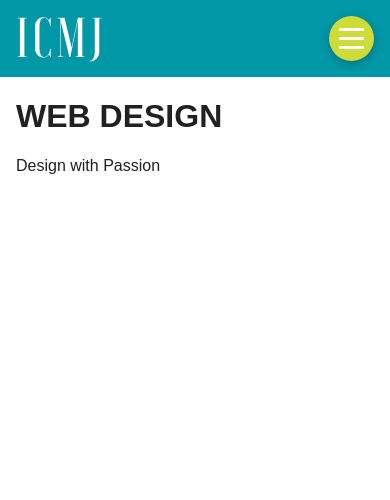
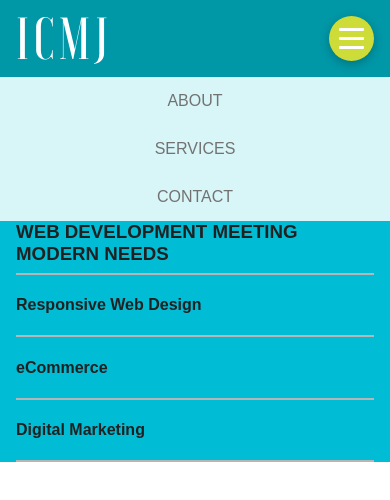
Before and after one commit to calvinfu1128/h5bp, a website: page index.html in a window 390 px wide. Drawn offline with nearby package versions, Linux system fonts and the light colour scheme.

Commit message:
added mobile menu items

```diff
--- a/css/main.styl
+++ b/css/main.styl
@@ -18,9 +18,18 @@ li
   list-style: none
   display: inline-block
 
+hr
+  border-color: $divider-color
+
 .align-left
   position: relative
-  left: 16px
+  padding-left: 16px
+
+.container
+  padding-left: 16px
+  padding-right: 16px
+  margin-left: auto
+  margin-right: auto
 
 .navbar
   background: $dark-primary-color
@@ -32,7 +41,7 @@ li
 
 .logo-area
   font-family: Voga-Medium
-  font-size: 3.5em
+  font-size: 3.7em
   letter-spacing: 0.07em
   fb(row,1,flex-start,center)
   width: 50%
@@ -52,6 +61,7 @@ li
     hide()
 
 .menu-mobile
+  padding-right: 16px
   +above('s')
     hide()
 
@@ -61,12 +71,9 @@ li
   width: 45px
   height: 45px
   border-radius: 50%
-  margin: 0
-  padding: 0
   display: block
   flex-direction: column
   position: relative
-  right: 16px
   border: none
 
   cursor: pointer
@@ -130,3 +137,24 @@ li
 
 .menu-toggle.active span:before, .menu-toggle.active span:after
   transition-delay: 0, 0.3s
+
+.menu-mobile-items
+  background: rgba($light-primary-color, 0.5)
+  width: 100%
+  margin: 0
+  padding-left: 0
+  display: flex
+  flex-direction: column
+  z-index: 99
+  li
+    color: $secondary-text
+    width: 100%
+    height: 3em
+    display: flex
+    align-items: center
+    justify-content: center
+
+main
+  background: $primary-color
+  h3
+    margin: 0
--- a/index.html
+++ b/index.html
@@ -42,9 +42,22 @@
                 </div>
             </section>
         </nav>
+        <ul class="menu-mobile-items">
+            <li>ABOUT</li>
+            <li>SERVICES</li>
+            <li>CONTACT</li>
+        </ul>
         <main>
-            <h1 class="align-left">WEB DESIGN</h1>
-            <p class="align-left">Design with Passion</p>
+            <section class="container">
+                <h3>WEB DEVELOPMENT MEETING MODERN NEEDS</h3>
+                <hr noshade>
+                <h4>Responsive Web Design</h4>
+                <hr noshade>
+                <h4>eCommerce</h4>
+                <hr noshade>
+                <h4>Digital Marketing</h4>
+                <hr noshade>
+            </section>
         </main>
 
 
```
Also changed, not shown: build/css/main.min.css, 2 other files.
